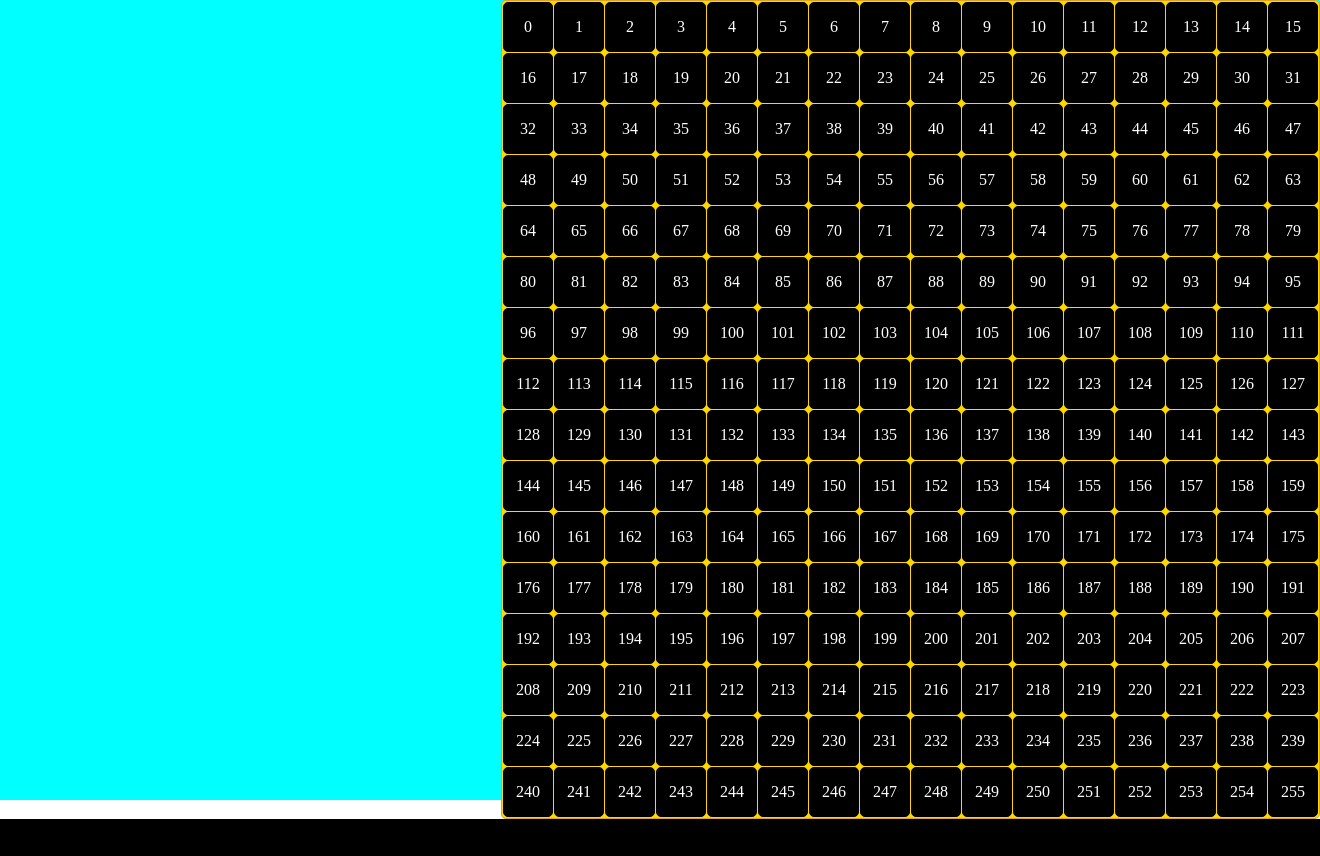
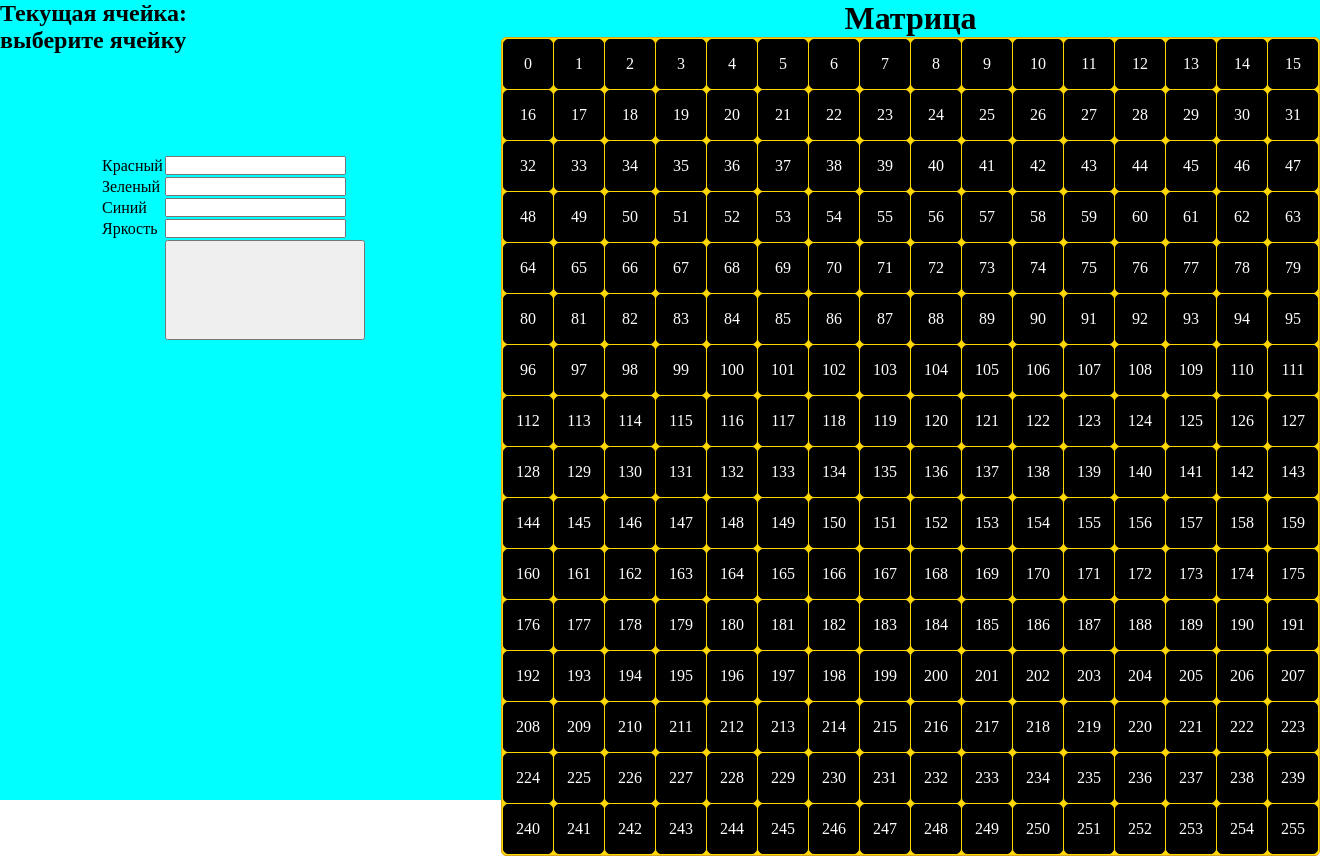
Before and after one commit to Feniks000/LedMatrixFefu, a Django app: page / in a window 1320 px wide. Before the commit the page ends 819 px from the top, so only its background shows below. Run offline with Django 3.2, Linux system fonts and the light colour scheme.

Commit message:
Update index.html

```diff
--- a/templates/main/index.html
+++ b/templates/main/index.html
@@ -12,6 +12,28 @@
             padding: 0;
         }
 
+        .controller {
+
+        }
+
+        .form {
+            margin: 100px;
+            width: min-content;
+            display: flex;
+            flex-direction: row;
+
+        }
+
+        .form label {
+            margin: auto;
+        }
+
+        .form button {
+            margin: auto;
+            width: 200px;
+            height: 100px;
+        }
+
         .container {
             display: grid;
             grid-template-columns: 1fr 1fr;
@@ -20,7 +42,17 @@
             background-color: aqua;
         }
 
+        .matrix-container {
+            display: flex;
+            flex-direction: column;
+        }
+
+        .matrix-container h1 {
+            margin: auto auto 0 auto;
+        }
+
         .matrix {
+            margin: auto;
             display: grid;
             grid-template-columns: 1fr 1fr 1fr 1fr 1fr 1fr 1fr 1fr 1fr 1fr 1fr 1fr 1fr 1fr 1fr 1fr;
             grid-gap: 1px;
@@ -52,21 +84,64 @@
 <body>
 <div class="container">
     <div class="controller">
+        <div>
+            <h2>Текущая ячейка: </h2>
+            <h2 id="curr-cell"> выберите ячейку</h2>
+        </div>
+        <div class="form">
+            <table>
+                <tr>
+                    <td>Красный</td>
+                    <td><label for="red"></label><input type="text" id="red"></td>
+                </tr>
+                <tr>
+                    <td>Зеленый</td>
+                    <td><label for="green"> <input type="text" id="green"> </label></td>
+                </tr>
+                <tr>
+                    <td> Синий</td>
+                    <td><label for="blue"> <input type="text" id="blue"></label></td>
+                </tr>
+                <tr>
+                    <td>Яркость</td>
+                    <td><label for="brightness"><input type="text" id="brightness"></label></td>
+                </tr>
+                <tr>
+                    <td></td>
+                    <td>
+                        <button onclick="update_cell($('red'), $('green'), $('blue'), $('brightness'))"></button>
+                    </td>
+                </tr>
+            </table>
+        </div>
 
     </div>
+
+    <div class="matrix-container">
+        <h1>Матрица</h1>
         <div class="matrix">
+
             {% for cell in cells %}
-            <div class="cell" id="{{ cell.id }}-{{ cell.x }}-{{ cell.y }}" onclick="activate_cell($(this))">
+                <div class="cell" id="{{ cell.id }}-{{ cell.x }}-{{ cell.y }}"
+                     onclick="activate_cell($(this))">
                     <p>{{ forloop.counter0 }}</p>
                 </div>
             {% endfor %}
         </div>
     </div>
+</div>
 
 <script>
+    let cur_cell = $("#0-0-0")
+
     function activate_cell(cell) {
         console.log(cell)
+        let h2 = $('#curr-cell').empty()
+        h2.append("")
+    }
 
+    function update_cell(red, green, blue, cell) {
+        console.log(cell)
     }
 </script>
 
```
Lines whose indentation alone changed are shown as unchanged.
